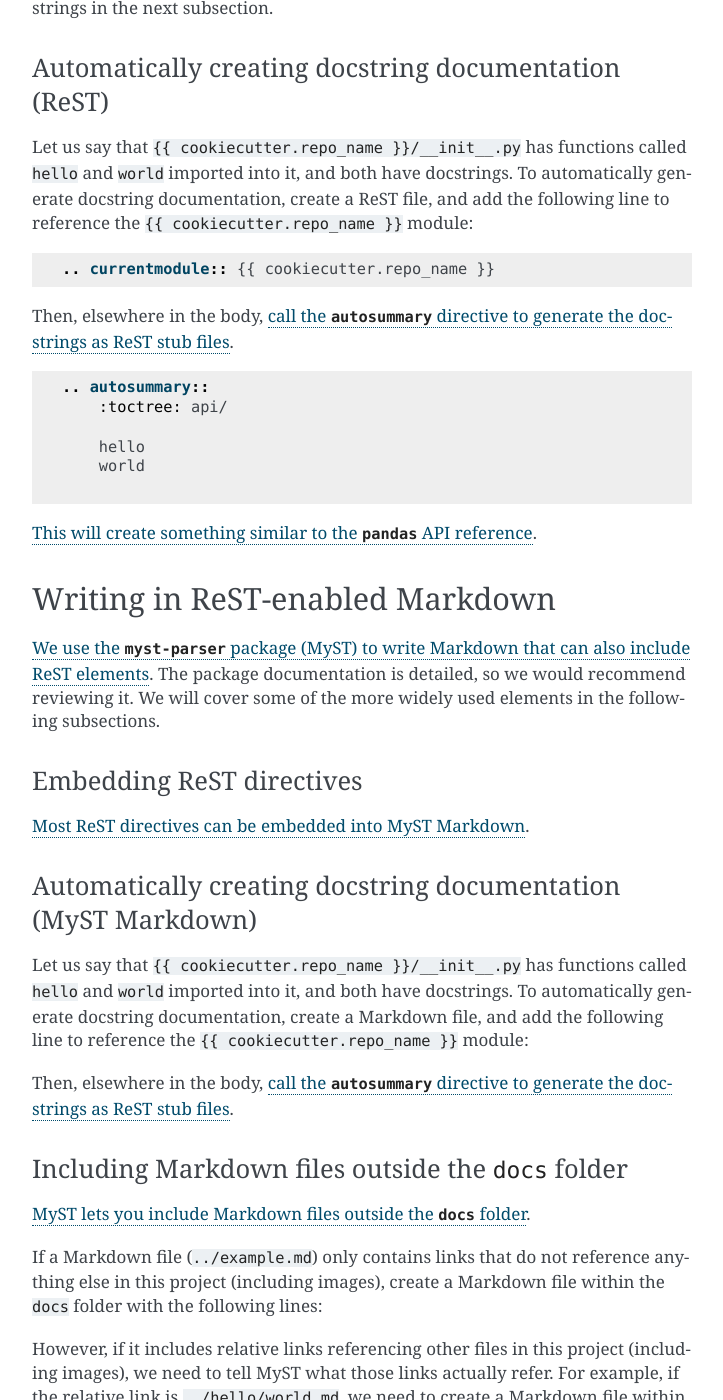
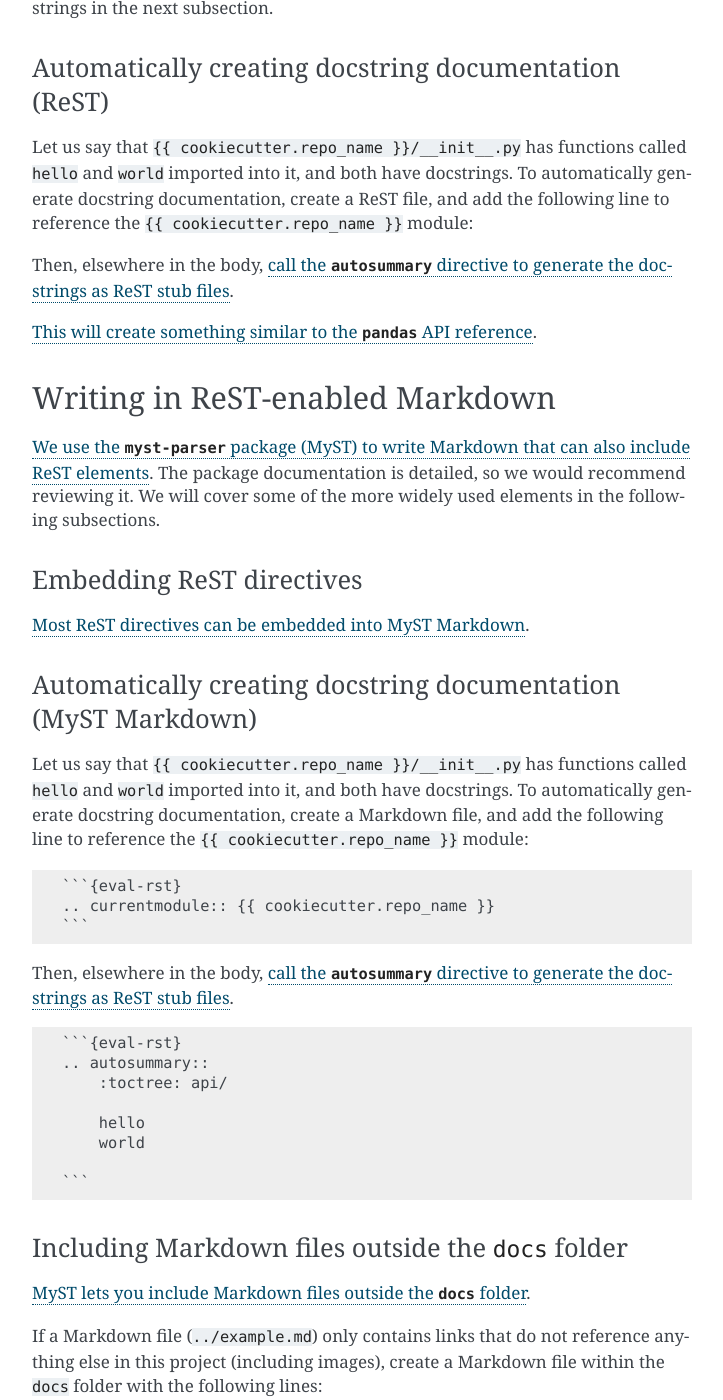
Before and after one commit to best-practice-and-impact/govcookiecutter, a Sphinx documentation site: the page built from {{ cookiecutter.repo_name }}/docs/contributor_guide/writing_sphinx_documentation.md, in a window 1280 px wide and 1400 px high, scrolled down 1012 px. Shown: the whole window, without its empty margins (388-1111 px from the left). Built offline with Sphinx 7.4.7, drawn with Linux system fonts in a browser that asks for light colours; pages that are not in the unit, such as notebooks, are missing from menus; some of the changed text lies outside the part shown.

Commit message:
fix: remove code blocks starting with rest

`````diff
--- a/{{ cookiecutter.repo_name }}/docs/contributor_guide/writing_sphinx_documentation.md
+++ b/{{ cookiecutter.repo_name }}/docs/contributor_guide/writing_sphinx_documentation.md
@@ -51,21 +51,12 @@ Let us say that `{{ cookiecutter.repo_name }}/__init__.py` has functions called
 into it, and both have docstrings. To automatically generate docstring documentation,
 create a ReST file, and add the following line to reference the `{{ cookiecutter.repo_name }}` module:
 
-```rest
-.. currentmodule:: {{ cookiecutter.repo_name }}
-```
+
 
 Then, elsewhere in the body, [call the `autosummary` directive to generate the
 docstrings as ReST stub files][sphinx-autosummary].
 
-```rest
-.. autosummary::
-    :toctree: api/
 
-    hello
-    world
-
-```
 
 [This will create something similar to the `pandas` API
 reference][pandas-api-reference].
@@ -86,12 +77,25 @@ Let us say that `{{ cookiecutter.repo_name }}/__init__.py` has functions called
 into it, and both have docstrings. To automatically generate docstring documentation,
 create a Markdown file, and add the following line to reference the `{{ cookiecutter.repo_name }}` module:
 
-
+````md
+```{eval-rst}
+.. currentmodule:: {{ cookiecutter.repo_name }}
+```
+````
 
 Then, elsewhere in the body, [call the `autosummary` directive to generate the
 docstrings as ReST stub files][sphinx-autosummary].
 
+````md
+```{eval-rst}
+.. autosummary::
+    :toctree: api/
 
+    hello
+    world
+
+```
+````
 
 ### Including Markdown files outside the `docs` folder
 
@@ -101,14 +105,22 @@ If a Markdown file (`../example.md`) only contains links that do not reference a
 else in this project (including images), create a Markdown file within the `docs`
 folder with the following lines:
 
-
+````md
+```{include} ../example.md
+```
+````
 
 However, if it includes relative links referencing other files in this project
 (including images), we need to tell MyST what those links actually refer. For example,
 if the relative link is `../hello/world.md`, we need to create a Markdown file within
 the `docs` folder with the following lines:
 
-
+````md
+```{include} ../example.md
+:relative-docs: ../hello
+:relative-images:
+```
+````
 
 [agilemodeling]: http://agilemodeling.com/essays/documentLate.htm
 [docstring-google]: https://google.github.io/styleguide/pyguide.html#38-comments-and-docstrings
`````
